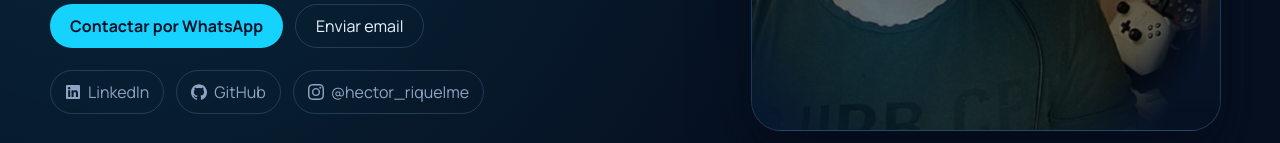
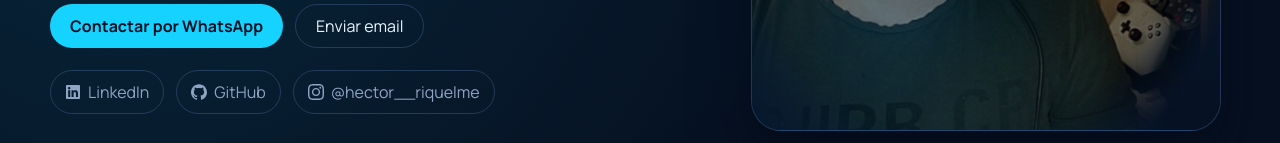
Before and after one commit to HectorRiquelme/HectorRiquelme.github.io, a React (Vite) app: page / in a window 1280 px wide. Shown: the part 571-714 px from the top of the page. Built offline with nearby package versions, Linux system fonts and the light colour scheme.

Commit message:
fix: update Instagram handle to hector__riquelme

```diff
--- a/src/App.jsx
+++ b/src/App.jsx
@@ -24,7 +24,7 @@ const defaultData = {
   location: 'Chile - Remoto y presencial',
   whatsapp: '56920398043',
   whatsappMessage: 'Hola Hector, vi tu perfil profesional y me gustaria conversar sobre un proyecto.',
-  instagramHandle: 'hector_riquelme',
+  instagramHandle: 'hector__riquelme',
   linkedin: 'https://www.linkedin.com/in/hector-riquelme',
   github: 'https://github.com/HectorRiquelme',
   email: 'contacto@hectorriquelme.dev',
```
